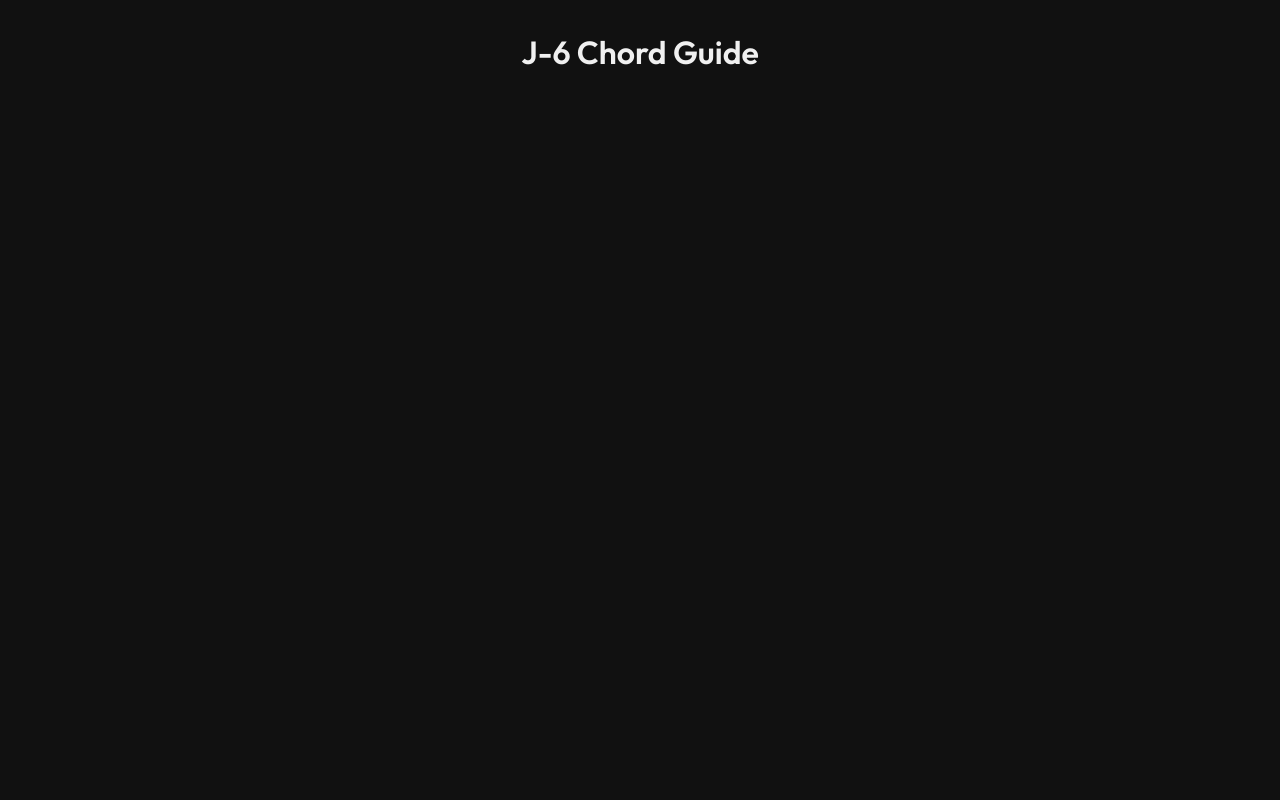
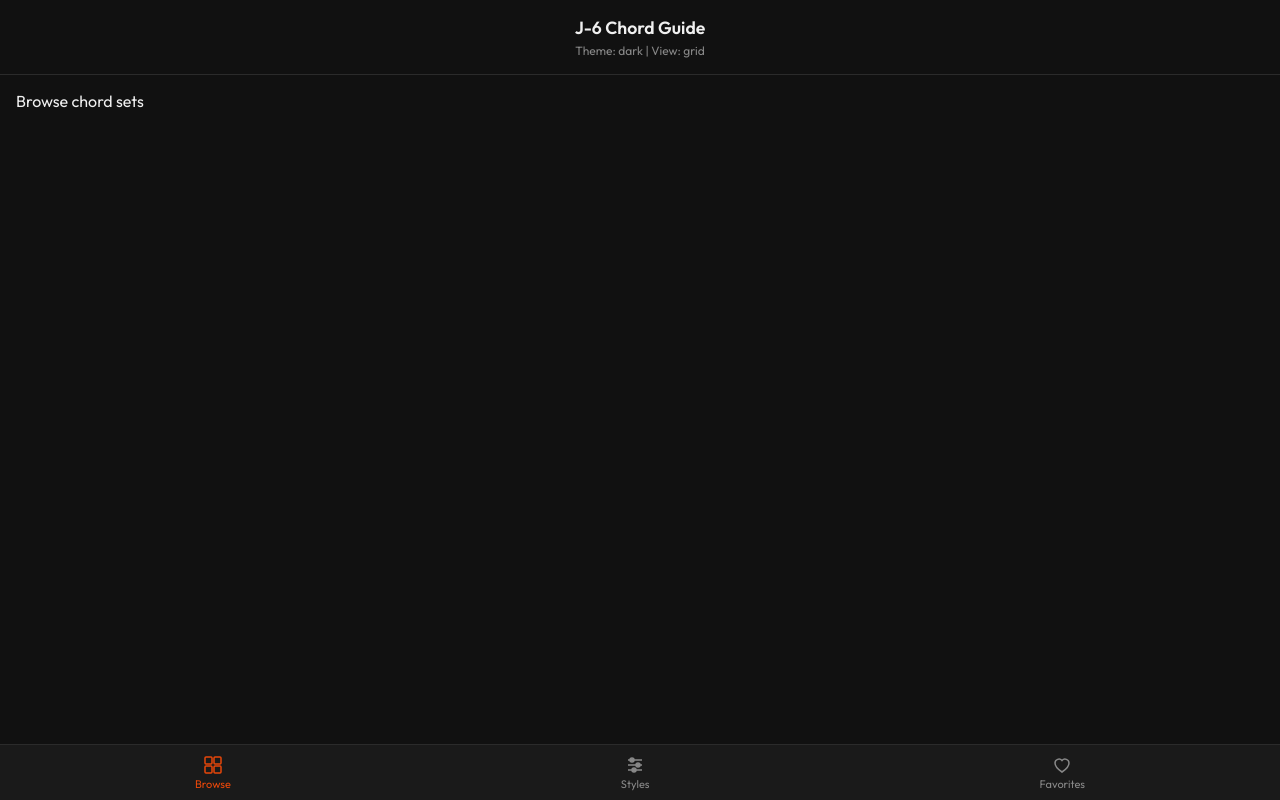
Before and after one commit to Zachary-Roland/roland-j6-chord-engine, a React (Vite) app: page / in a window 1280 px wide. Built offline with nearby package versions, Linux system fonts and the light colour scheme.

Commit message:
feat: add theme hook, app shell with tab routing, and tab bar
Co-Authored-By: Claude Opus 4.6 (1M context) <noreply@anthropic.com>

```diff
--- a/src/App.jsx
+++ b/src/App.jsx
@@ -1,9 +1,45 @@
+import { useState } from 'react';
+import { useTheme } from './hooks/useTheme';
+import TabBar from './components/TabBar';
+
 function App() {
+  const { theme, toggleTheme } = useTheme();
+  const [activeTab, setActiveTab] = useState('browse');
+  const [viewMode, setViewMode] = useState('grid');
+  const [selectedSet, setSelectedSet] = useState(null);
+
   return (
-    <div style={{ padding: '2rem', textAlign: 'center' }}>
-      <h1>J-6 Chord Guide</h1>
+    <div className="app-shell">
+      {/* Header placeholder */}
+      <div style={{ padding: '1rem', textAlign: 'center', borderBottom: '1px solid var(--border)' }}>
+        <h1 style={{ fontSize: '1.1rem', fontWeight: 600 }}>J-6 Chord Guide</h1>
+        <div style={{ fontSize: '0.75rem', color: 'var(--text-sub)', marginTop: '0.25rem' }}>
+          Theme: {theme} | View: {viewMode}
+        </div>
+      </div>
+
+      {/* Main content area */}
+      <main style={{ padding: '1rem' }}>
+        {activeTab === 'browse' && (
+          <div>
+            <p>Browse chord sets</p>
+          </div>
+        )}
+        {activeTab === 'styles' && (
+          <div>
+            <p>Chord styles</p>
+          </div>
+        )}
+        {activeTab === 'favorites' && (
+          <div>
+            <p>Favorite chord sets</p>
+          </div>
+        )}
+      </main>
+
+      <TabBar activeTab={activeTab} onTabChange={setActiveTab} />
     </div>
-  )
+  );
 }
 
-export default App
+export default App;
--- /dev/null
+++ b/src/components/TabBar.css
@@ -0,0 +1,33 @@
+.tab-bar {
+  position: fixed;
+  bottom: 0;
+  left: 0;
+  right: 0;
+  height: 56px;
+  padding-bottom: env(safe-area-inset-bottom, 0px);
+  background: var(--surface);
+  border-top: 1px solid var(--border);
+  display: flex;
+  justify-content: space-around;
+  align-items: center;
+  z-index: 100;
+}
+
+.tab-bar-item {
+  display: flex;
+  flex-direction: column;
+  align-items: center;
+  gap: 2px;
+  padding: 8px 16px;
+  background: none;
+  border: none;
+  color: var(--text-sub);
+  font-family: 'Outfit', sans-serif;
+  font-size: 11px;
+  cursor: pointer;
+  -webkit-tap-highlight-color: transparent;
+}
+
+.tab-bar-item.active {
+  color: var(--orange);
+}
--- /dev/null
+++ b/src/components/TabBar.jsx
@@ -0,0 +1,57 @@
+import './TabBar.css';
+
+const tabs = [
+  {
+    id: 'browse',
+    label: 'Browse',
+    icon: (
+      <svg width="20" height="20" viewBox="0 0 20 20" fill="none" stroke="currentColor" strokeWidth="1.5">
+        <rect x="2" y="2" width="7" height="7" rx="1" />
+        <rect x="11" y="2" width="7" height="7" rx="1" />
+        <rect x="2" y="11" width="7" height="7" rx="1" />
+        <rect x="11" y="11" width="7" height="7" rx="1" />
+      </svg>
+    ),
+  },
+  {
+    id: 'styles',
+    label: 'Styles',
+    icon: (
+      <svg width="20" height="20" viewBox="0 0 20 20" fill="none" stroke="currentColor" strokeWidth="1.5">
+        <line x1="3" y1="5" x2="17" y2="5" />
+        <circle cx="7" cy="5" r="2" fill="currentColor" />
+        <line x1="3" y1="10" x2="17" y2="10" />
+        <circle cx="13" cy="10" r="2" fill="currentColor" />
+        <line x1="3" y1="15" x2="17" y2="15" />
+        <circle cx="9" cy="15" r="2" fill="currentColor" />
+      </svg>
+    ),
+  },
+  {
+    id: 'favorites',
+    label: 'Favorites',
+    icon: (
+      <svg width="20" height="20" viewBox="0 0 20 20" fill="none" stroke="currentColor" strokeWidth="1.5">
+        <path d="M10 17s-7-4.5-7-9a4 4 0 0 1 7-2.5A4 4 0 0 1 17 8c0 4.5-7 9-7 9z" />
+      </svg>
+    ),
+  },
+];
+
+export default function TabBar({ activeTab, onTabChange }) {
+  return (
+    <nav className="tab-bar">
+      {tabs.map(tab => (
+        <button
+          key={tab.id}
+          className={`tab-bar-item${activeTab === tab.id ? ' active' : ''}`}
+          onClick={() => onTabChange(tab.id)}
+          aria-label={tab.label}
+        >
+          {tab.icon}
+          <span>{tab.label}</span>
+        </button>
+      ))}
+    </nav>
+  );
+}
--- /dev/null
+++ b/src/hooks/useTheme.js
@@ -0,0 +1,16 @@
+import { useState, useEffect } from 'react';
+
+export function useTheme() {
+  const [theme, setTheme] = useState(() => {
+    return localStorage.getItem('j6_theme') || 'dark';
+  });
+
+  useEffect(() => {
+    document.documentElement.setAttribute('data-theme', theme);
+    localStorage.setItem('j6_theme', theme);
+  }, [theme]);
+
+  const toggleTheme = () => setTheme(t => t === 'dark' ? 'light' : 'dark');
+
+  return { theme, toggleTheme };
+}
--- a/src/styles/global.css
+++ b/src/styles/global.css
@@ -17,6 +17,10 @@ body {
   -moz-osx-font-smoothing: grayscale;
 }
 
+#root {
+  padding-bottom: calc(56px + env(safe-area-inset-bottom, 0px));
+}
+
 .mono {
   font-family: 'IBM Plex Mono', monospace;
 }
```
Also changed, not shown: 3 other files (tests, documents, lock files or other folders).
